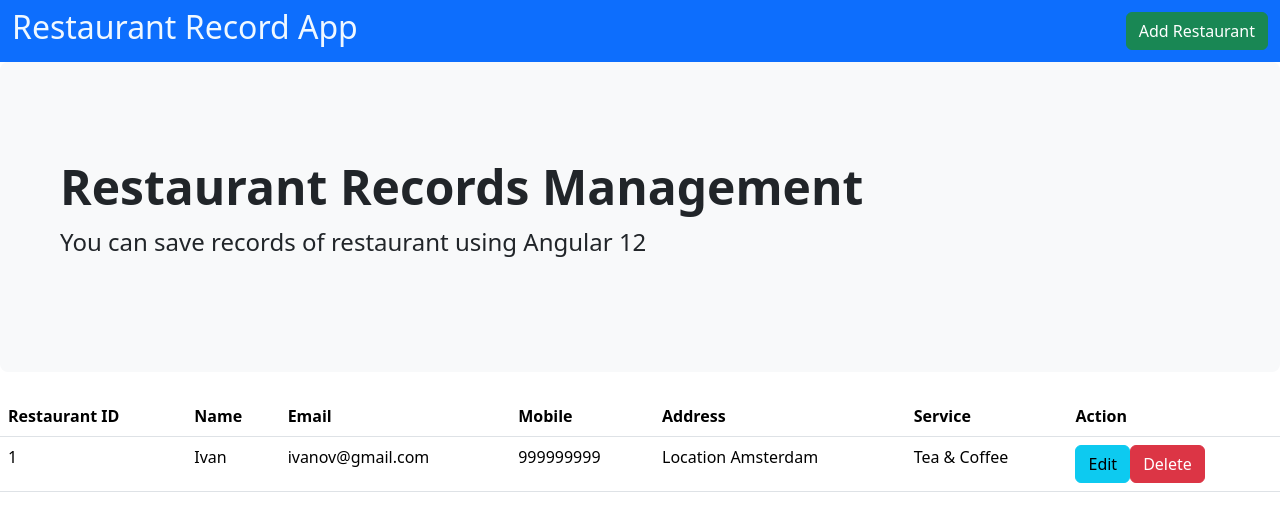
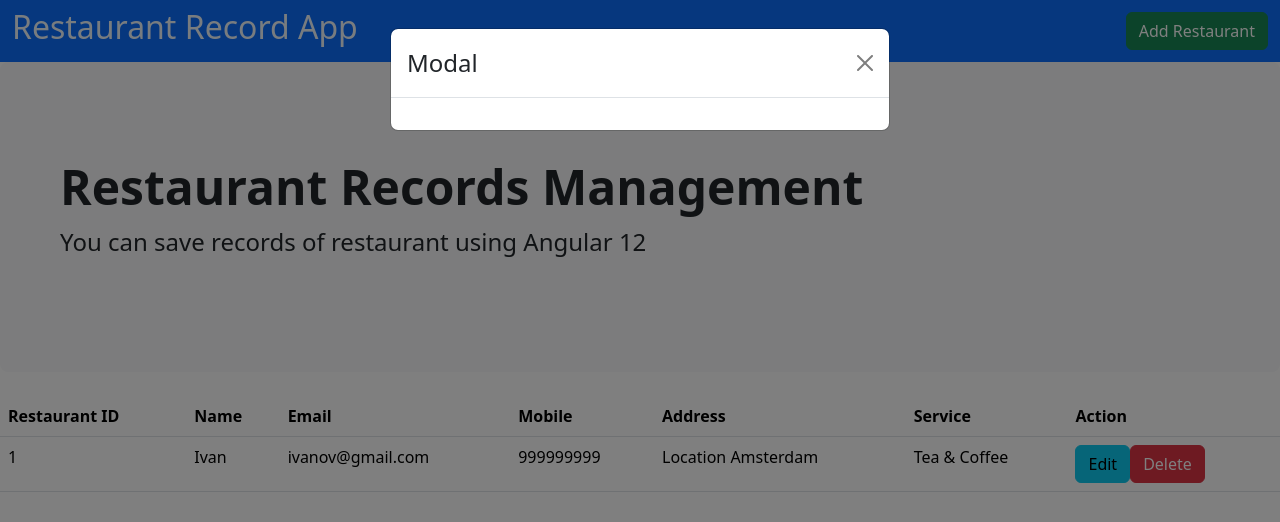
Before and after one commit to developwizard/restaurant-ui, an Angular app: page / in a window 1280 px wide. Both pictures are taken after a click on the button "Add Restaurant". Shown: the top 522 px of the page. Built offline with nearby package versions, Linux system fonts and the light colour scheme.

Commit message:
Added bootstrap modal

```diff
--- a/src/app/restaurant-dashboard/restaurant-dashboard.component.html
+++ b/src/app/restaurant-dashboard/restaurant-dashboard.component.html
@@ -2,7 +2,7 @@
   <div class="container-fluid">
     <h2>Restaurant Record App</h2>
     <div class="div d-flex">
-      <button class="btn btn-success">Add Restaurant</button>
+      <button class="btn btn-success" data-bs-toggle="modal" data-bs-target="#exampleModal" (click)="openModal(template)">Add Restaurant</button>
     </div>
   </div>
 </nav>
@@ -39,3 +39,13 @@
   </tr>
   </tbody>
 </table>
+<ng-template #template>
+  <div class="modal-header">
+    <h4 class="modal-title pull-left">Modal</h4>
+    <button type="button" class="btn-close close pull-right" aria-label="Close" (click)="modalRef?.hide()">
+      <span aria-hidden="true" class="visually-hidden">&times;</span>
+    </button>
+  </div>
+  <div class="modal-body">
+  </div>
+</ng-template>
--- a/src/app/restaurant-dashboard/restaurant-dashboard.component.ts
+++ b/src/app/restaurant-dashboard/restaurant-dashboard.component.ts
@@ -1,12 +1,19 @@
-import {Component} from '@angular/core';
+import {Component, TemplateRef} from '@angular/core';
+import {BsModalRef, BsModalService, ModalModule} from "ngx-bootstrap/modal";
 
 @Component({
   selector: 'app-restaurant-dashboard',
   templateUrl: './restaurant-dashboard.component.html',
   styleUrls: ['./restaurant-dashboard.component.css'],
   standalone: true,
-  imports: []
+  imports: [ModalModule]
 })
 export class RestaurantDashboardComponent {
+  modalRef?: BsModalRef;
 
+  constructor(private modalService: BsModalService) {}
+
+  openModal(template: TemplateRef<any>) {
+    this.modalRef = this.modalService.show(template);
+  }
 }
```
